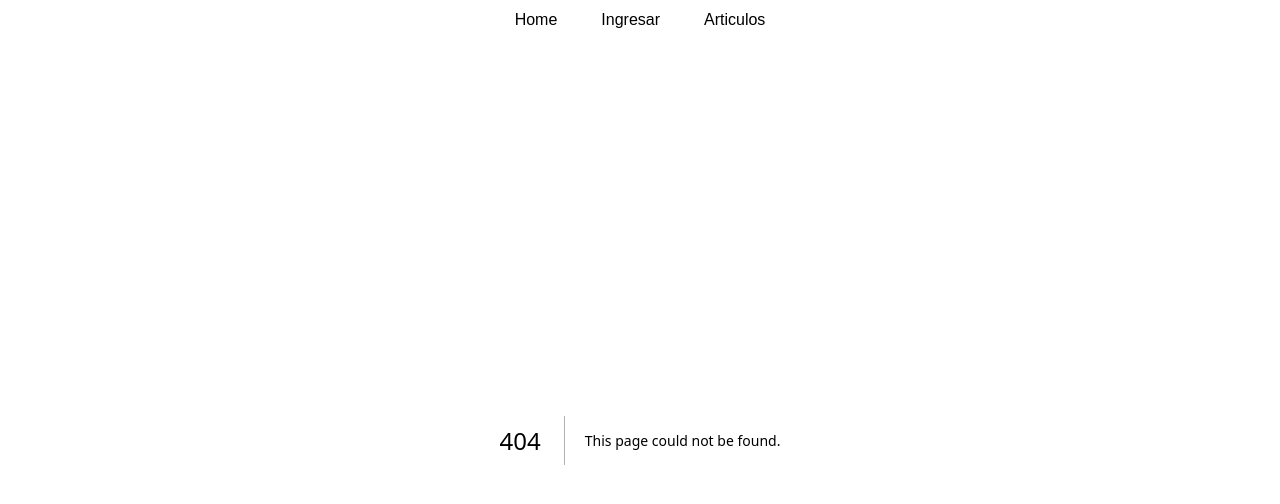
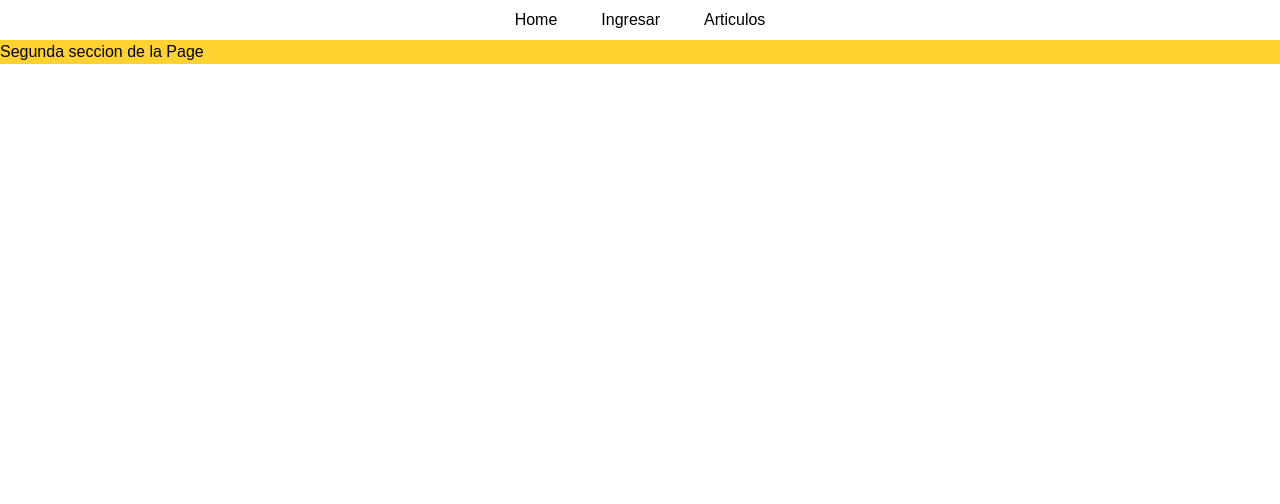
Before and after one commit to DanielGuzmanV/NextJs-Fundamentos, a Next.js app: page /section in a window 1280 px wide. Before the commit this address had no page. Shown: the top 504 px of the page. Built offline with nearby package versions, Linux system fonts and the light colour scheme.

Commit message:
ruta de seccion agregadas

```diff
--- /dev/null
+++ b/src/app/section/layout.tsx
@@ -0,0 +1,9 @@
+export default function LayoutPage(
+  {children}: Readonly<{children: React.ReactNode}>
+){
+  return (
+    <div className="bg-amber-300 text-black">
+      {children}
+    </div>
+  )
+}
--- /dev/null
+++ b/src/app/section/page.tsx
@@ -0,0 +1,5 @@
+export default function Seccion() {
+  return (
+    <div>Segunda seccion de la Page</div>
+  )
+}
```
